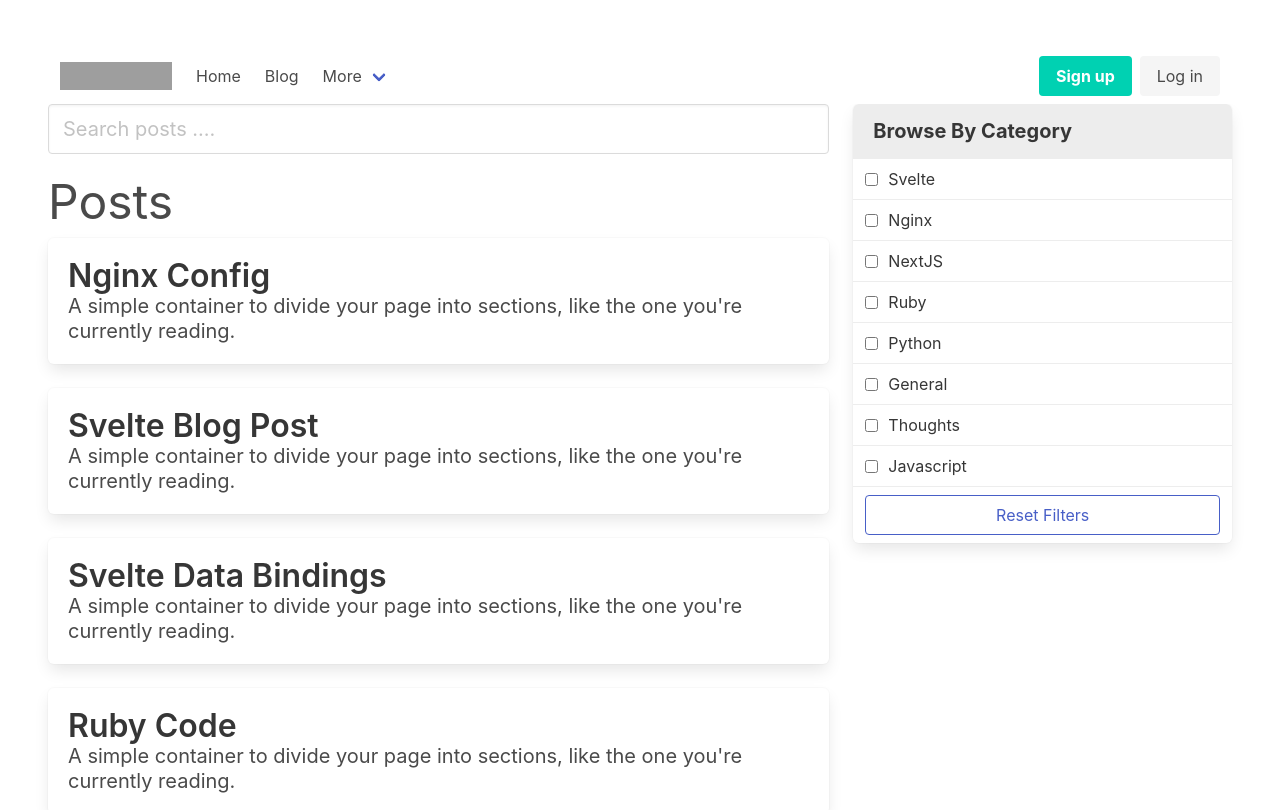
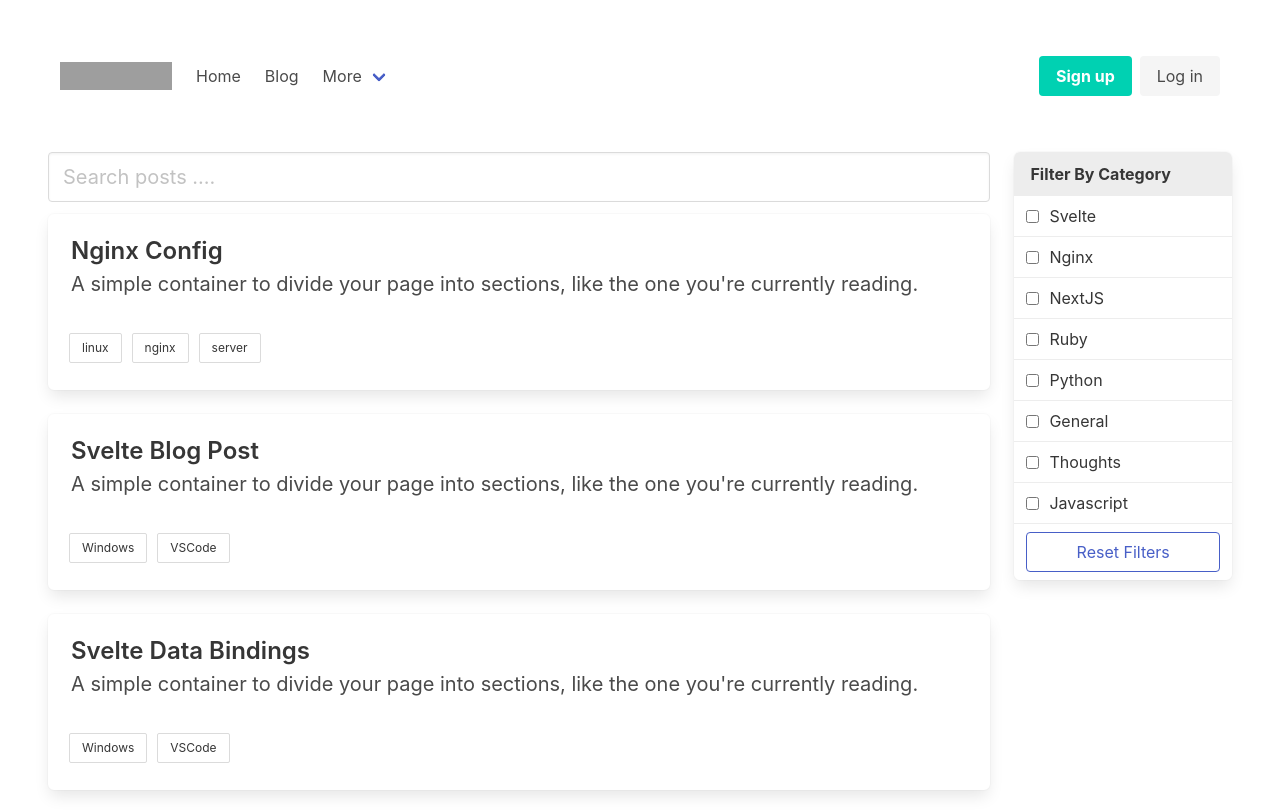
Before and after one commit to cabrace/cabrace-space, a SvelteKit app: page /blog in a window 1280 px wide. Shown: the top 810 px of the page. Built offline with nearby package versions, Linux system fonts and the light colour scheme; grey boxes are pictures that could not be loaded.

Commit message:
style: updated posts look and feel along with resizing categories column

```diff
--- a/src/lib/data/posts.json
+++ b/src/lib/data/posts.json
@@ -1,31 +1,43 @@
 [
   {
     "title":"Nginx Config",
+    "date":"2022-01-09",
+    "updated":"2022-03-04",
     "summary":"A simple container to divide your page into sections, like the one you're currently reading.",
-    "tags":"linux nginx server"
+    "tags":["linux","nginx","server"]
   },
   {
     "title":"Svelte Blog Post",
+    "date":"2022-01-09",
+    "updated":"2022-03-04",
     "summary":"A simple container to divide your page into sections, like the one you're currently reading.",
-    "tags":"Windows VSCode"
+    "tags":[ "Windows", "VSCode"]
   },
   {
     "title":"Svelte Data Bindings",
+    "date":"2022-01-09",
+    "updated":"2022-03-04",
     "summary":"A simple container to divide your page into sections, like the one you're currently reading.",
-    "tags":"Windows VSCode"
+    "tags":["Windows", "VSCode"]
   },
-  {"title":"Ruby Code",
+  {
+    "title":"Ruby Code",
+    "date":"2022-01-09",
+    "updated":"2022-03-04",
     "summary":"A simple container to divide your page into sections, like the one you're currently reading.",
-    "tags":"Windows VSCode"
+    "tags":["Windows", "VSCode"]
   },
   {
     "title":"Sample Title something",
+    "date":"2022-01-09",
+    "updated":"2022-03-04",
     "summary":"A simple container to divide your page into sections, like the one you're currently reading.",
-    "tags":"Windows VSCode"
+    "tags":["Windows", "VSCode"]
   },
   {
     "title":"General Thoughts",
+    "date":"2022-01-09",
     "summary":"A simple container to divide your page into sections, like the one you're currently reading.",
-    "tags":"Windows VSCode"
+    "tags":["Windows", "VSCode"]
   }
 ]
--- a/src/routes/blog/ui/blog.svelte
+++ b/src/routes/blog/ui/blog.svelte
@@ -27,6 +27,8 @@
     <!-- <h2>Loading....</h2> -->
 <!-- {:then post} -->
 
+
+<div class="blog mt-6">
   <div class="columns">
     <div class="column">
       <div class="field">
@@ -38,14 +40,15 @@
           -->
         </div>
       </div>
-  <h1 class="is-size-1">Posts</h1>
       {#each $filterCombinedPosts_store as post}
         <BlogPosts {post} />
       {/each}
     </div>
-  <div class="column is-one-third">
+    <div class="column is-one-fifth">
       <BlogCategories {categories} />
       <!-- { $checkedCategories_store } -->
     </div>
   </div>
+</div>
+
 <!-- {/await} -->
--- a/src/routes/blog/ui/blog_categories.svelte
+++ b/src/routes/blog/ui/blog_categories.svelte
@@ -39,8 +39,8 @@
 </script>
 
 <nav class="panel">
-  <p class="panel-heading">
-    Browse By Category
+  <p class="panel-heading is-size-6">
+    Filter By Category
 
   </p>
   {#each $allCategories_store as {name, checked}}
--- a/src/routes/blog/ui/blog_posts.svelte
+++ b/src/routes/blog/ui/blog_posts.svelte
@@ -3,12 +3,30 @@
 import { fade } from 'svelte/transition';
 </script>
 
-<div class="box" transition:fade>
+<div class="box posts" transition:fade>
   <a href="/blog/chris-likes-svelte">
-    <h1 class="title">{post.title}</h1>
+    <h1 class="title is-size-4">{post.title}</h1>
   </a>
-  <h2 class="subtitle">
+  <h2 class="subtitle is-size-5 mt-2 mb-6">
     <!-- {post.body} USED for data fetch onMount example -->
     {post.summary}
   </h2>
+  <div class="post-tag columns mb-1">
+    {#each post.tags as tag}
+      <button class="button is-small">{tag}</button>
+    {/each}
+  </div>
 </div>
+
+<style lang="scss">
+  .post-tag button {
+    margin-left: 10px;
+  }
+
+  .posts{
+    border: 3px solid white;
+    &:hover{
+      border: 3px solid #777;
+    }
+  }
+</style>
```
Also changed, not shown: src/routes/blog/[slug]/+page.svelte (+54 -1 lines), src/routes/blog/post.svelte (+46 -1 lines), 1 other file (tests, documents, lock files or other folders). Lines whose indentation alone changed are shown as unchanged.
